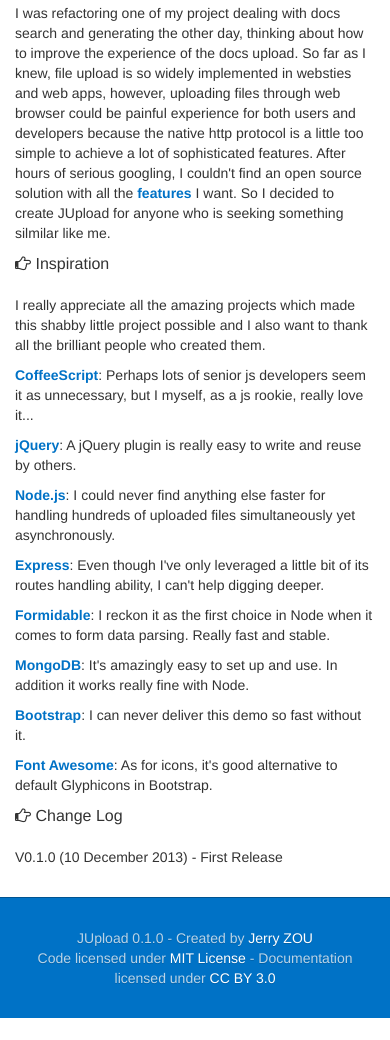
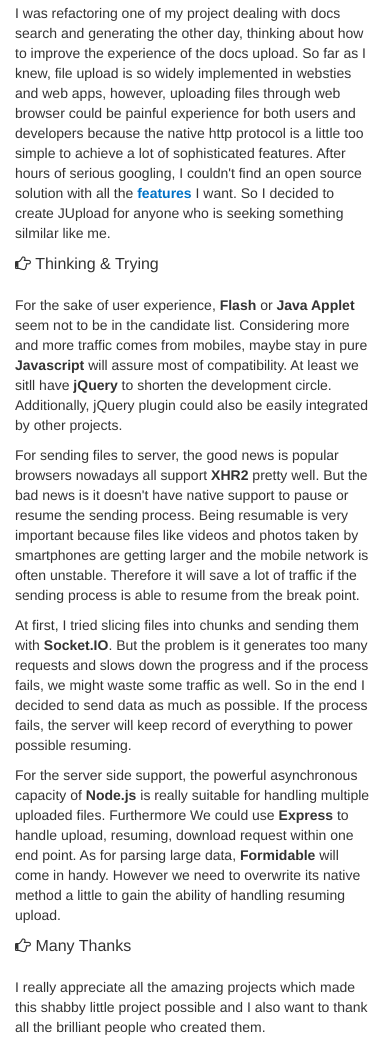
Before and after one commit to jerryzou/JUpload, a website: page public/index.html in a window 390 px wide. Shown: the part 9597-10637 px from the top of the page. Before the commit the page ends 10615 px from the top, so only its background shows below. Drawn offline with Linux system fonts and the light colour scheme.

Commit message:
Add Documentation

```diff
--- a/public/index.html
+++ b/public/index.html
@@ -5,7 +5,7 @@
     <meta name="viewport" content="width=device-width, initial-scale=1.0">
     <meta name="description" content="">
     <meta name="author" content="">
-    <title>JUpload - A Quick Solution for Asynchronous and Resumable File Upload</title>
+    <title>JUpload - A Quick Solution for Asynchronous and Resumable File Upload with Node and jQuery</title>
     <link rel="shortcut icon" href="imgs/favicon.png">
     <link href="css/bootstrap.min.css" rel="stylesheet">
     <link href="css/font-awesome.min.css" rel="stylesheet">
@@ -407,7 +407,12 @@
           </div>
           <p class="lead"><i class="fa fa-hand-o-right"></i> Motivation</p>
           <p>I was refactoring one of my project dealing with docs search and generating the other day, thinking about how to improve the experience of the docs upload. So far as I knew, file upload is so widely implemented in websties and web apps, however, uploading files through web browser could be painful experience for both users and developers because the native http protocol is a little too simple to achieve a lot of sophisticated features. After hours of serious googling, I couldn't find an open source solution with all the <b><a href="#features">features</a></b> I want. So I decided to create JUpload for anyone who is seeking something silmilar like me.</p>
-          <p class="lead"><i class="fa fa-hand-o-right"></i> Inspiration</p>
+          <p class="lead"><i class="fa fa-hand-o-right"></i> Thinking & Trying</p>
+          <p>For the sake of user experience, <b>Flash</b> or <b>Java Applet</b> seem not to be in the candidate list. Considering more and more traffic comes from mobiles, maybe stay in pure <b>Javascript</b> will assure most of compatibility. At least we sitll have <b>jQuery</b> to shorten the development circle. Additionally, jQuery plugin could also be easily integrated by other projects.</p>
+          <p>For sending files to server, the good news is popular browsers nowadays all support <b>XHR2</b> pretty well. But the bad news is it doesn't have native support to pause or resume the sending process. Being resumable is very important because files like videos and photos taken by smartphones are getting larger and the mobile network is often unstable. Therefore it will save a lot of traffic if the sending process is able to resume from the break point.</P>
+          <p>At first, I tried slicing files into chunks and sending them with <b>Socket.IO</b>. But the problem is it generates too many requests and slows down the progress and if the process fails, we might waste some traffic as well. So in the end I decided to send data as much as possible. If the process fails, the server will keep record of everything to power possible resuming.</p>
+          <p>For the server side support, the powerful asynchronous capacity of <b>Node.js</b> is really suitable for handling multiple uploaded files. Furthermore We could use <b>Express</b> to handle upload, resuming, download request within one end point. As for parsing large data, <b>Formidable</b> will come in handy. However we need to overwrite its native method a little to gain the ability of handling resuming upload.</p>
+          <p class="lead"><i class="fa fa-hand-o-right"></i> Many Thanks</p>
           <p>I really appreciate all the amazing projects which made this shabby little project possible and I also want to thank all the brilliant people who created them.</p>
         </div>
         <div class="col-md-4">
```
Also changed, not shown: readme.md.
